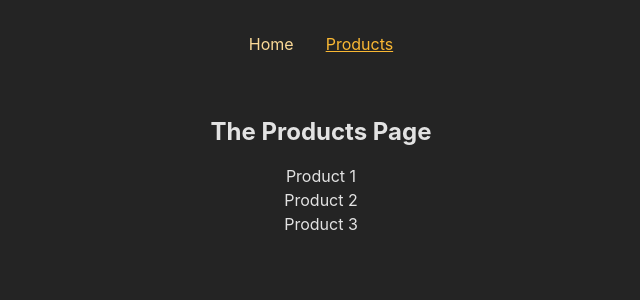
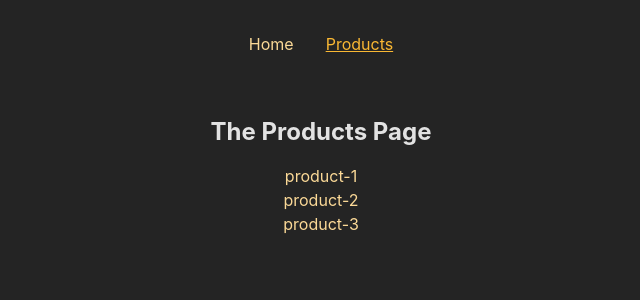
Before and after one commit to KozerT/react-app-multi-page-spa, a React (Vite) app: page /products in a window 1280 px wide. Shown: the top 300 px of the page, without its empty margins (319-959 px from the left). Built offline with nearby package versions, Linux system fonts and the light colour scheme.

Commit message:
feat: git add links to dynamic routes

```diff
--- a/src/pages/Product.jsx
+++ b/src/pages/Product.jsx
@@ -1,11 +1,21 @@
+import { Link } from "react-router-dom";
+
+const PRODUCTS = [
+  { id: "p1", title: "product-1" },
+  { id: "p2", title: "product-2" },
+  { id: "p3", title: "product-3" },
+];
+
 const Product = () => {
   return (
     <>
       <h2>The Products Page</h2>
       <ul>
-        <li>Product 1</li>
-        <li>Product 2</li>
-        <li>Product 3</li>
+        {PRODUCTS.map((prod) => (
+          <li key={prod.id}>
+            <Link to={`/products/${prod.id}`}>{prod.title} </Link>
+          </li>
+        ))}
       </ul>
     </>
   );
```
